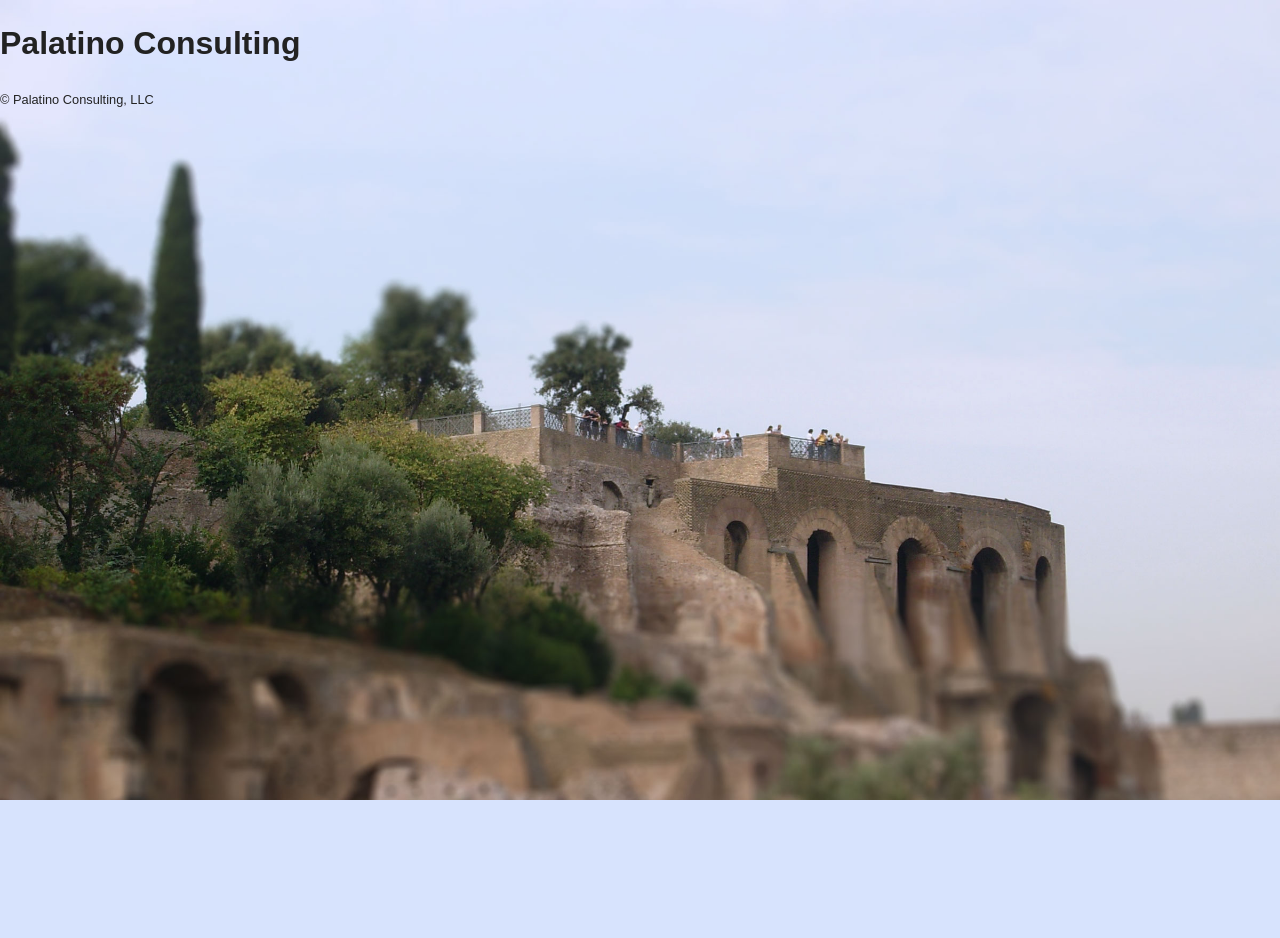
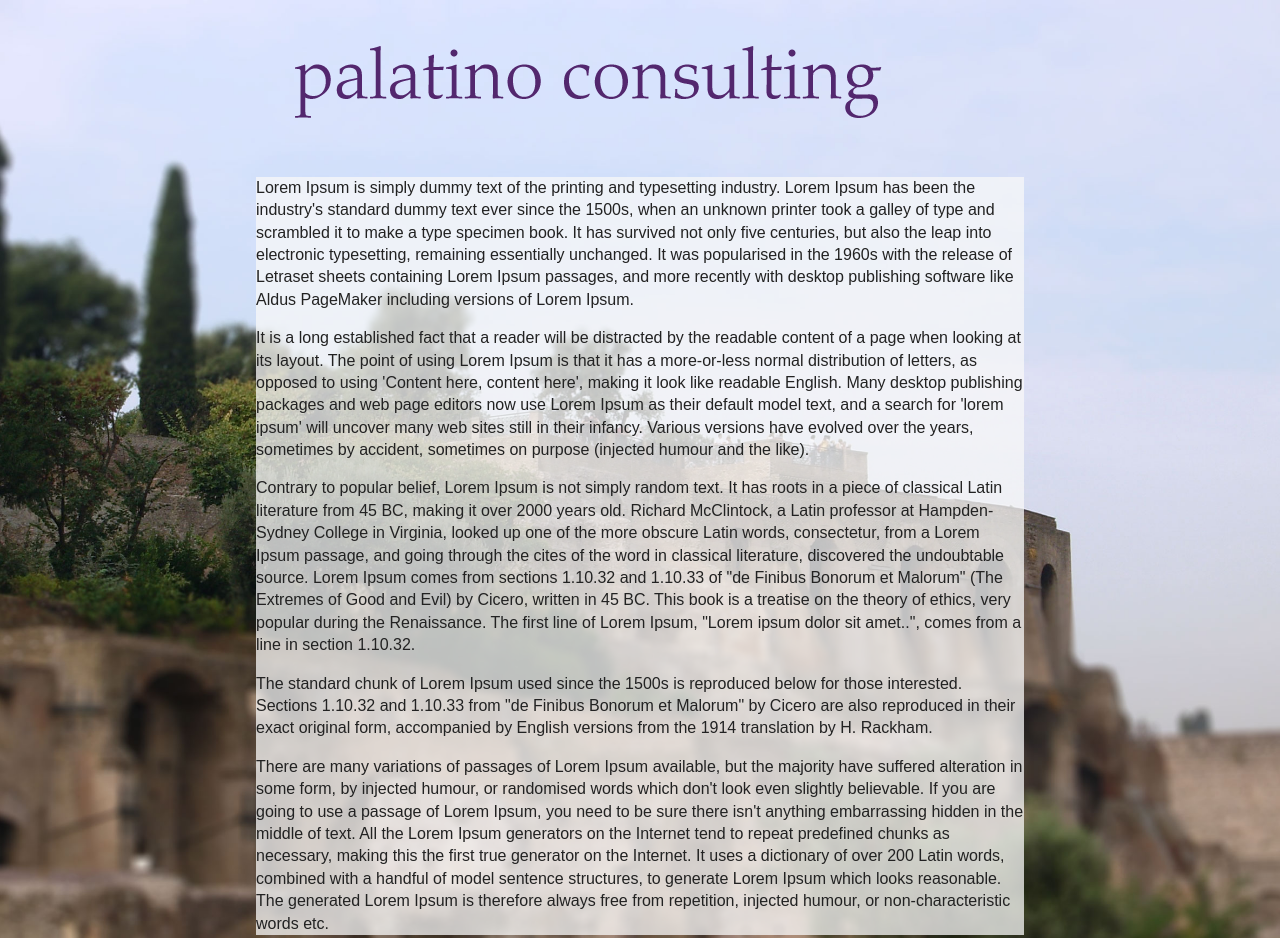
Before and after one commit to roblarsen/palatinoconsulting.com, a website: page site/src/index.html in a window 1280 px wide. Shown: the top 938 px of the page. Before the commit the page ends 800 px from the top, so only its background shows below. Drawn offline with nearby package versions, Linux system fonts and the light colour scheme.

Commit message:
awesome stuff
I need a gladiator

```diff
--- a/site/src/css/main.css
+++ b/site/src/css/main.css
@@ -98,6 +98,23 @@ body {
 	background-color:#D7E3FD;
 }
 
+main {
+	margin:auto;
+	width:60%;
+	max-width:960px;
+	min-width:700px;
+	}
+main h1{
+text-indent: 100%;
+white-space: nowrap;
+overflow: hidden;
+background:url(../img/palatino-consulting.png) no-repeat;
+height:100px;
+margin:5%;
+}
+main article {
+	background:rgba(249,249,249,0.75);
+}
 
 
 
--- a/site/src/index.html
+++ b/site/src/index.html
@@ -19,6 +19,13 @@
           	<h1>Palatino Consulting</h1>
           </header>
           <article>
+
+            <p>Lorem Ipsum is simply dummy text of the printing and typesetting industry. Lorem Ipsum has been the industry's standard dummy text ever since the 1500s, when an unknown printer took a galley of type and scrambled it to make a type specimen book. It has survived not only five centuries, but also the leap into electronic typesetting, remaining essentially unchanged. It was popularised in the 1960s with the release of Letraset sheets containing Lorem Ipsum passages, and more recently with desktop publishing software like Aldus PageMaker including versions of Lorem Ipsum.
+            </p>
+            <p> It is a long established fact that a reader will be distracted by the readable content of a page when looking at its layout. The point of using Lorem Ipsum is that it has a more-or-less normal distribution of letters, as opposed to using 'Content here, content here', making it look like readable English. Many desktop publishing packages and web page editors now use Lorem Ipsum as their default model text, and a search for 'lorem ipsum' will uncover many web sites still in their infancy. Various versions have evolved over the years, sometimes by accident, sometimes on purpose (injected humour and the like).</p>
+            <p> Contrary to popular belief, Lorem Ipsum is not simply random text. It has roots in a piece of classical Latin literature from 45 BC, making it over 2000 years old. Richard McClintock, a Latin professor at Hampden-Sydney College in Virginia, looked up one of the more obscure Latin words, consectetur, from a Lorem Ipsum passage, and going through the cites of the word in classical literature, discovered the undoubtable source. Lorem Ipsum comes from sections 1.10.32 and 1.10.33 of "de Finibus Bonorum et Malorum" (The Extremes of Good and Evil) by Cicero, written in 45 BC. This book is a treatise on the theory of ethics, very popular during the Renaissance. The first line of Lorem Ipsum, "Lorem ipsum dolor sit amet..", comes from a line in section 1.10.32.</p>
+            <p> The standard chunk of Lorem Ipsum used since the 1500s is reproduced below for those interested. Sections 1.10.32 and 1.10.33 from "de Finibus Bonorum et Malorum" by Cicero are also reproduced in their exact original form, accompanied by English versions from the 1914 translation by H. Rackham.</p>
+            <p> There are many variations of passages of Lorem Ipsum available, but the majority have suffered alteration in some form, by injected humour, or randomised words which don't look even slightly believable. If you are going to use a passage of Lorem Ipsum, you need to be sure there isn't anything embarrassing hidden in the middle of text. All the Lorem Ipsum generators on the Internet tend to repeat predefined chunks as necessary, making this the first true generator on the Internet. It uses a dictionary of over 200 Latin words, combined with a handful of model sentence structures, to generate Lorem Ipsum which looks reasonable. The generated Lorem Ipsum is therefore always free from repetition, injected humour, or non-characteristic words etc. </p>
           </article>
           <footer>
           	<small>&copy; Palatino Consulting, LLC</small>
```
Also changed, not shown: site/src/img/palatino-consulting.png (added).
